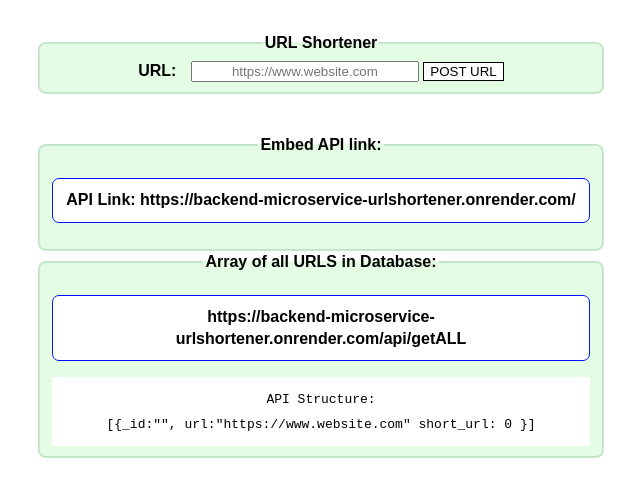
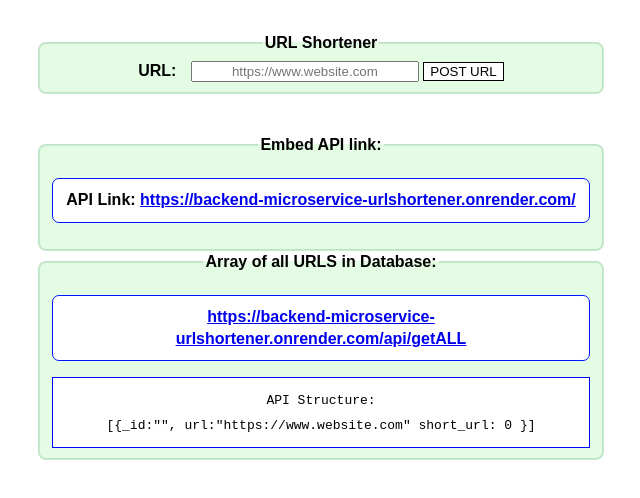
Before and after one commit to austinxduong/backend-microservice-urlshortener, a website: page views/index.html in a window 1280 px wide. Shown: the part 72-570 px from the top of the page, without its empty margins (319-959 px from the left). Drawn offline with Linux system fonts and the light colour scheme.

Commit message:
add hyperlink to links

```diff
--- a/public/styles.css
+++ b/public/styles.css
@@ -102,4 +102,7 @@ input[type="submit"] {
 .code {
     background-color: white;
     padding: 10px;
+    border: solid 1px ;
+    border-color: blue;
+
 }
--- a/views/index.html
+++ b/views/index.html
@@ -26,13 +26,13 @@
             <fieldset>
                 <legend class="copy-paste-api-lengend"> Embed API link: </legend>
                 <div class="copy-paste-api">
-                    <p class="api-link-title">API Link: <a>https://backend-microservice-urlshortener.onrender.com/</a></p>
+                    <p class="api-link-title">API Link: <a href="https://backend-microservice-urlshortener.onrender.com/">https://backend-microservice-urlshortener.onrender.com/</a></p>
                 </div>
             </fieldset>
             <fieldset>
                 <legend class="api-all-documents"> Array of all URLS in Database:</legend>
                 <div class="all-documents-api">
-                    <p class="all-api-link-title"><a class="all-api-link-title-paragraph">https://backend-microservice-urlshortener.onrender.com/api/getALL</a></p>
+                    <p class="all-api-link-title"><a href="https://backend-microservice-urlshortener.onrender.com/api/getALL" class="all-api-link-title-paragraph">https://backend-microservice-urlshortener.onrender.com/api/getALL</a></p>
 
                     <div class="code">
                         <code>
```
